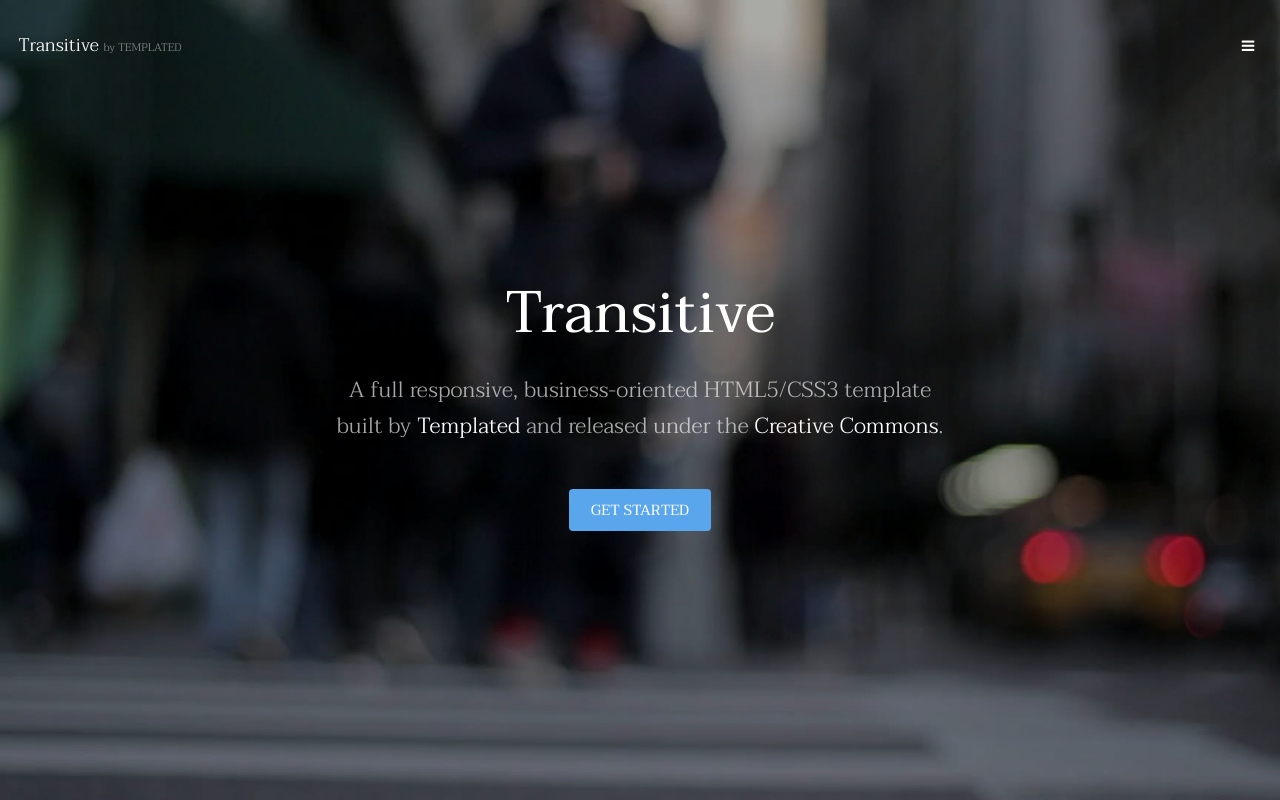
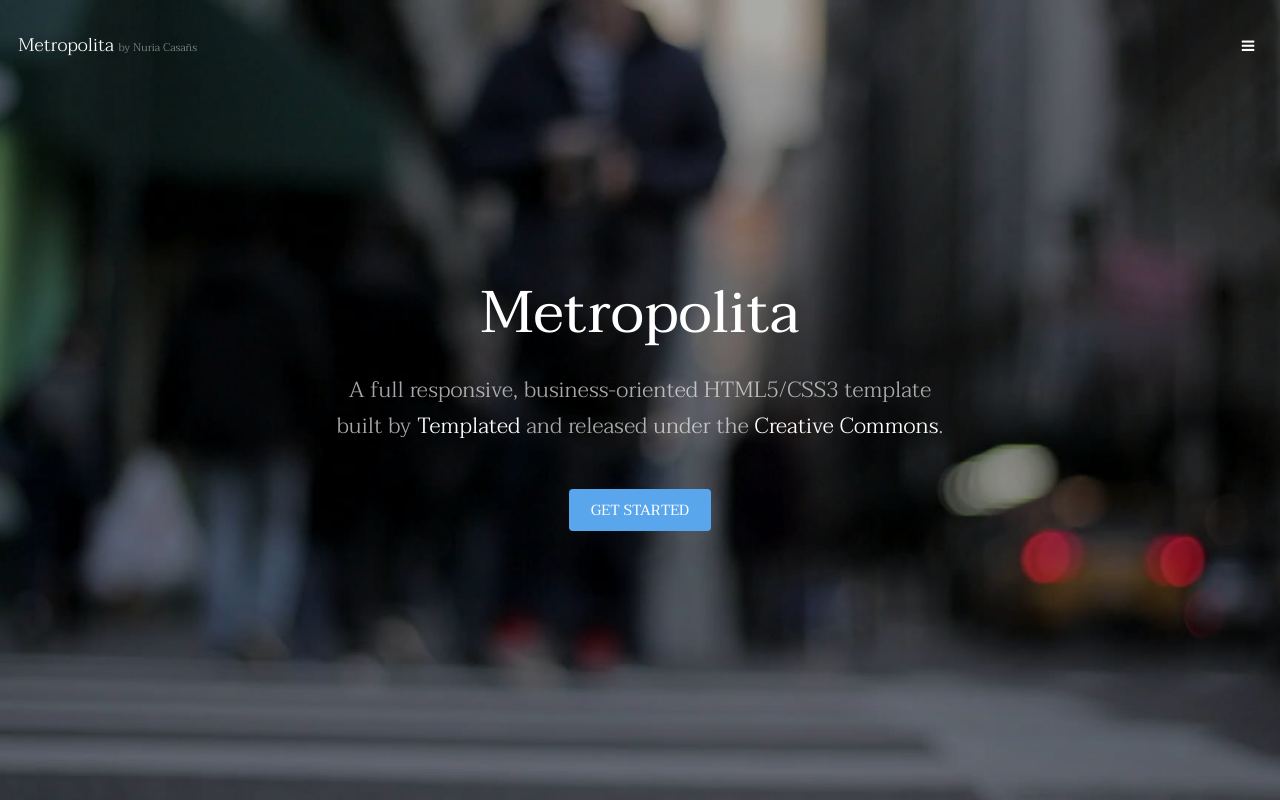
Before and after one commit to nuria-blip/REP_04_METROPOLITA, a plain HTML site: page index.html in a window 1280 px wide. Shown: the top 800 px of the page. Drawn offline with Linux system fonts and the light colour scheme.

Commit message:
cambios en la portada por NURIA

```diff
--- a/index.html
+++ b/index.html
@@ -6,7 +6,7 @@
 -->
 <html>
 	<head>
-		<title>Transitive by TEMPLATED</title>
+		<title>Metropolita by Nuria Casañs</title>
 		<meta charset="utf-8" />
 		<meta name="viewport" content="width=device-width, initial-scale=1" />
 		<link rel="stylesheet" href="assets/css/main.css" />
@@ -15,7 +15,7 @@
 
 		<!-- Header -->
 			<header id="header" class="alt">
-				<div class="logo"><a href="index.html">Transitive <span>by TEMPLATED</span></a></div>
+				<div class="logo"><a href="index.html">Metropolita <span>by Nuria Casañs</span></a></div>
 				<a href="#menu" class="toggle"><span>Menu</span></a>
 			</header>
 
@@ -36,7 +36,7 @@
 		-->
 			<section id="banner" data-video="images/banner">
 				<div class="inner">
-					<h1>Transitive</h1>
+					<h1>Metropolita</h1>
 					<p>A full responsive, business-oriented HTML5/CSS3 template<br />
 					built by <a href="https://templated.co/">Templated</a> and released under the <a href="https://templated.co/license">Creative Commons</a>.</p>
 					<a href="#one" class="button special scrolly">Get Started</a>
```
Also changed, not shown: generic.html (+2 -2 lines).
